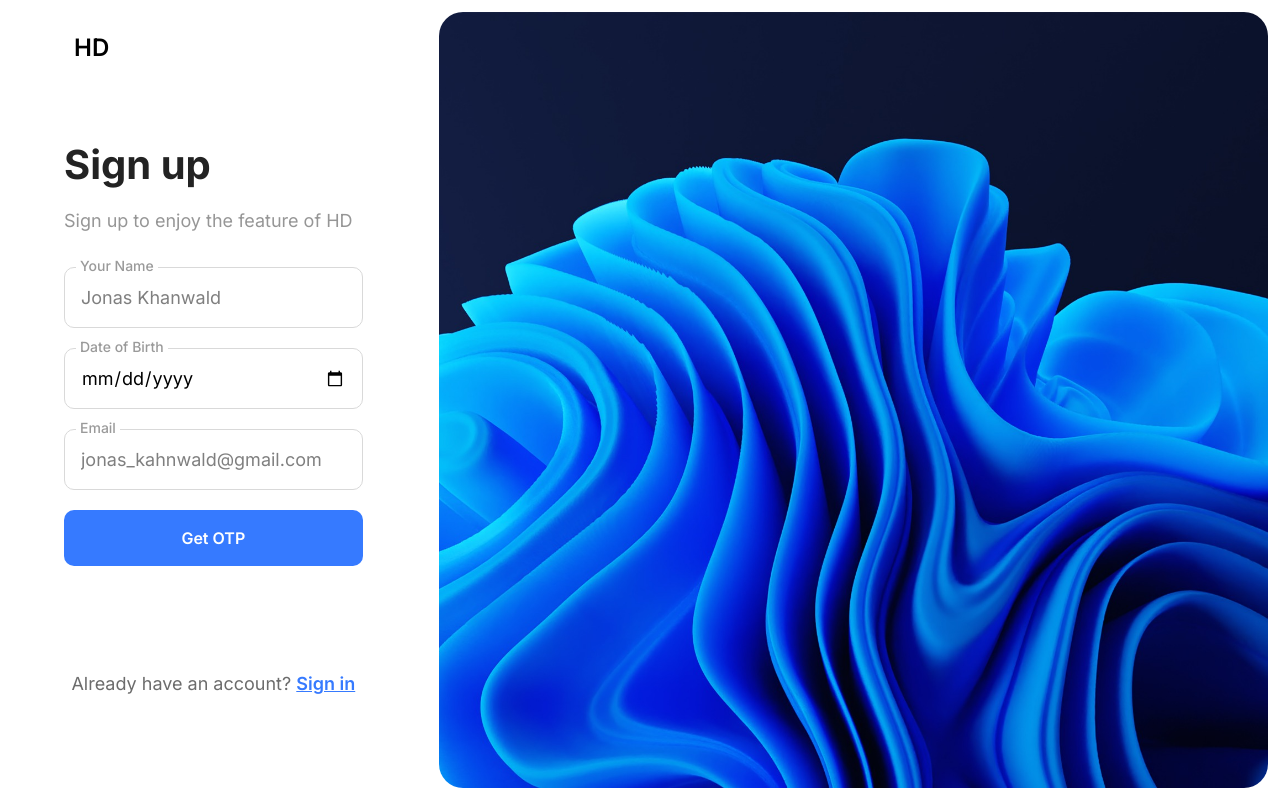
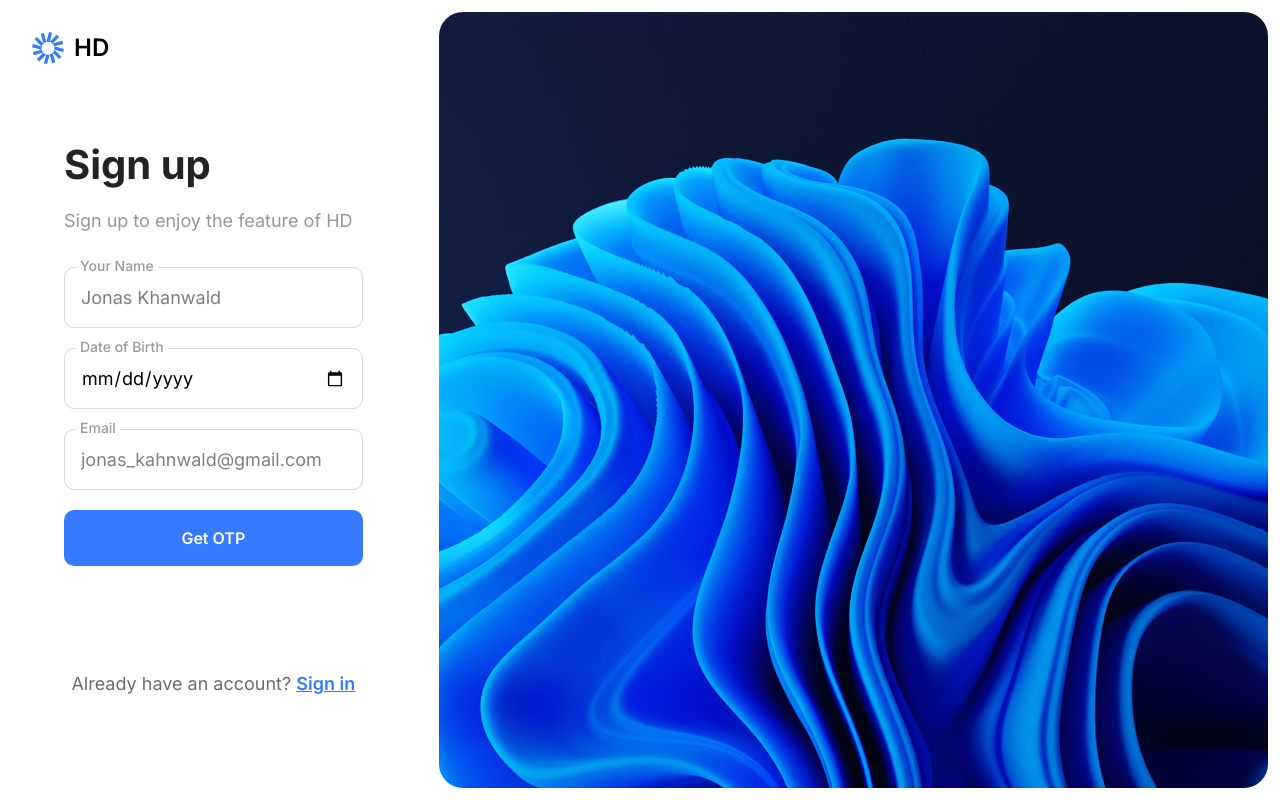
Before and after one commit to ashkankhan786/HD-Assignment, a React (Vite) app in the folder frontend/: page /signup in a window 1280 px wide. Built offline with nearby package versions, Linux system fonts and the light colour scheme; no server answers.

Commit message:
fixed same id issue

```diff
--- a/frontend/src/pages/Login.tsx
+++ b/frontend/src/pages/Login.tsx
@@ -177,8 +177,8 @@ function Login() {
 
               <div className="flex items-center gap-[10px]">
                 <input
+                  name="login"
                   type="checkbox"
-                  id="login"
                   className="w-[24px] h-[24px]"
                   onChange={() => setCheckBox(!checkBox)}
                 />
@@ -332,7 +332,7 @@ function Login() {
             <div className="flex items-center gap-2.5">
               <input
                 type="checkbox"
-                id="login"
+                name="login"
                 className="w-6 h-6"
                 onChange={() => setCheckBox(!checkBox)}
               />
--- a/frontend/src/pages/Signup.tsx
+++ b/frontend/src/pages/Signup.tsx
@@ -124,7 +124,30 @@ function Signup() {
               fill="none"
               xmlns="http://www.w3.org/2000/svg"
             >
-              <path d="M20.1424 0.843087L16.9853..." fill="#367AFF" />
+              <path
+                d="M20.1424 0.843087L16.9853 0L14.3248 9.89565L11.9228 0.961791L8.76555 1.80488L11.3608 11.4573L4.8967 5.01518L2.58549 7.31854L9.67576 14.3848L0.845959 12.0269L0 15.1733L9.64767 17.7496C9.53721 17.2748 9.47877 16.7801 9.47877 16.2717C9.47877 12.6737 12.4055 9.75685 16.0159 9.75685C19.6262 9.75685 22.5529 12.6737 22.5529 16.2717C22.5529 16.7768 22.4952 17.2685 22.3861 17.7405L31.1541 20.0818L32 16.9354L22.314 14.3489L31.1444 11.9908L30.2984 8.84437L20.6128 11.4308L27.0768 4.98873L24.7656 2.68538L17.7737 9.65357L20.1424 0.843087Z"
+                fill="#367AFF"
+              />
+              <path
+                d="M22.3776 17.7771C22.1069 18.9176 21.5354 19.9421 20.7513 20.763L27.1033 27.0935L29.4145 24.7901L22.3776 17.7771Z"
+                fill="#367AFF"
+              />
+              <path
+                d="M20.6871 20.8292C19.8936 21.637 18.8907 22.2398 17.7661 22.5504L20.0775 31.1472L23.2346 30.3041L20.6871 20.8292Z"
+                fill="#367AFF"
+              />
+              <path
+                d="M17.6481 22.5819C17.1264 22.7156 16.5795 22.7866 16.0159 22.7866C15.4121 22.7866 14.8273 22.705 14.2723 22.5523L11.9588 31.1569L15.1159 32L17.6481 22.5819Z"
+                fill="#367AFF"
+              />
+              <path
+                d="M14.1607 22.5205C13.0533 22.1945 12.0683 21.584 11.2909 20.7739L4.92328 27.1199L7.23448 29.4233L14.1607 22.5205Z"
+                fill="#367AFF"
+              />
+              <path
+                d="M11.2378 20.7178C10.4737 19.9026 9.91721 18.8917 9.65231 17.7688L0.855743 20.1179L1.7017 23.2643L11.2378 20.7178Z"
+                fill="#367AFF"
+              />
             </svg>
             <h1 className="font-semibold text-2xl">HD</h1>
           </div>
```
